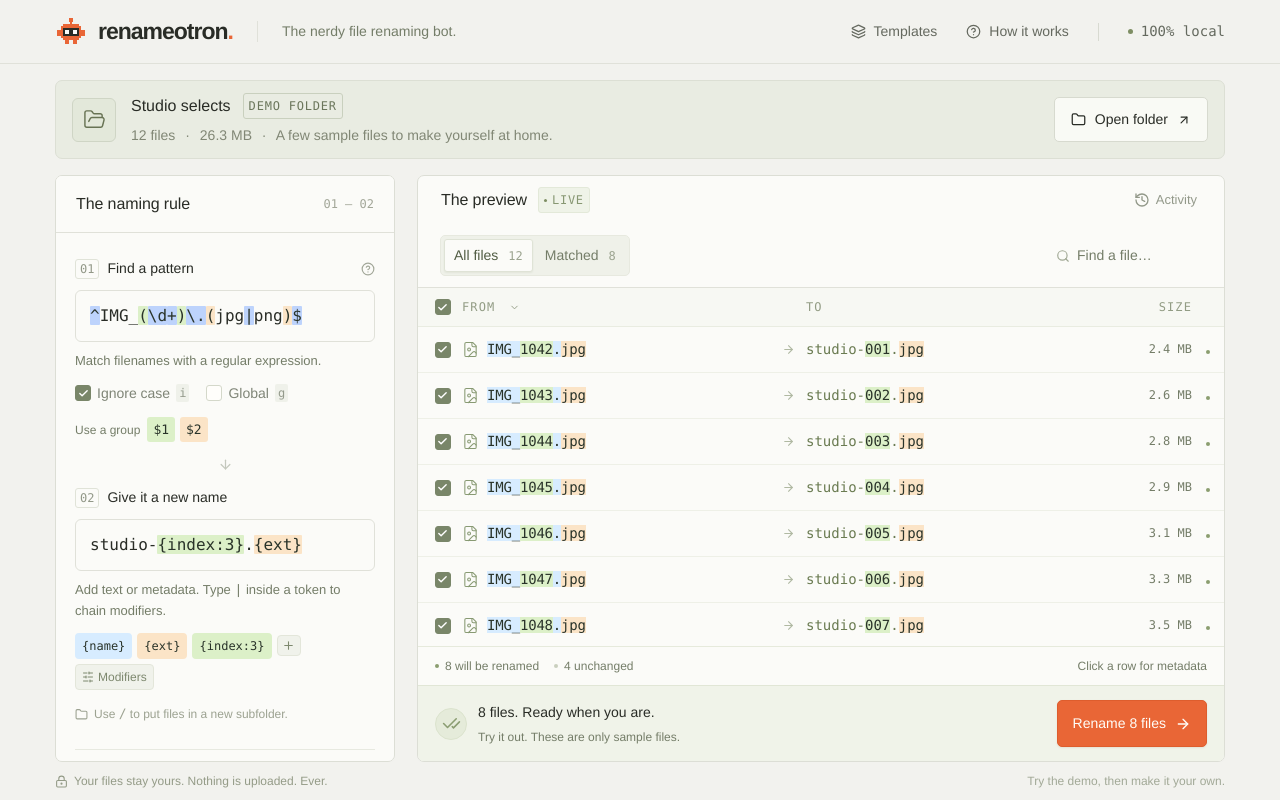
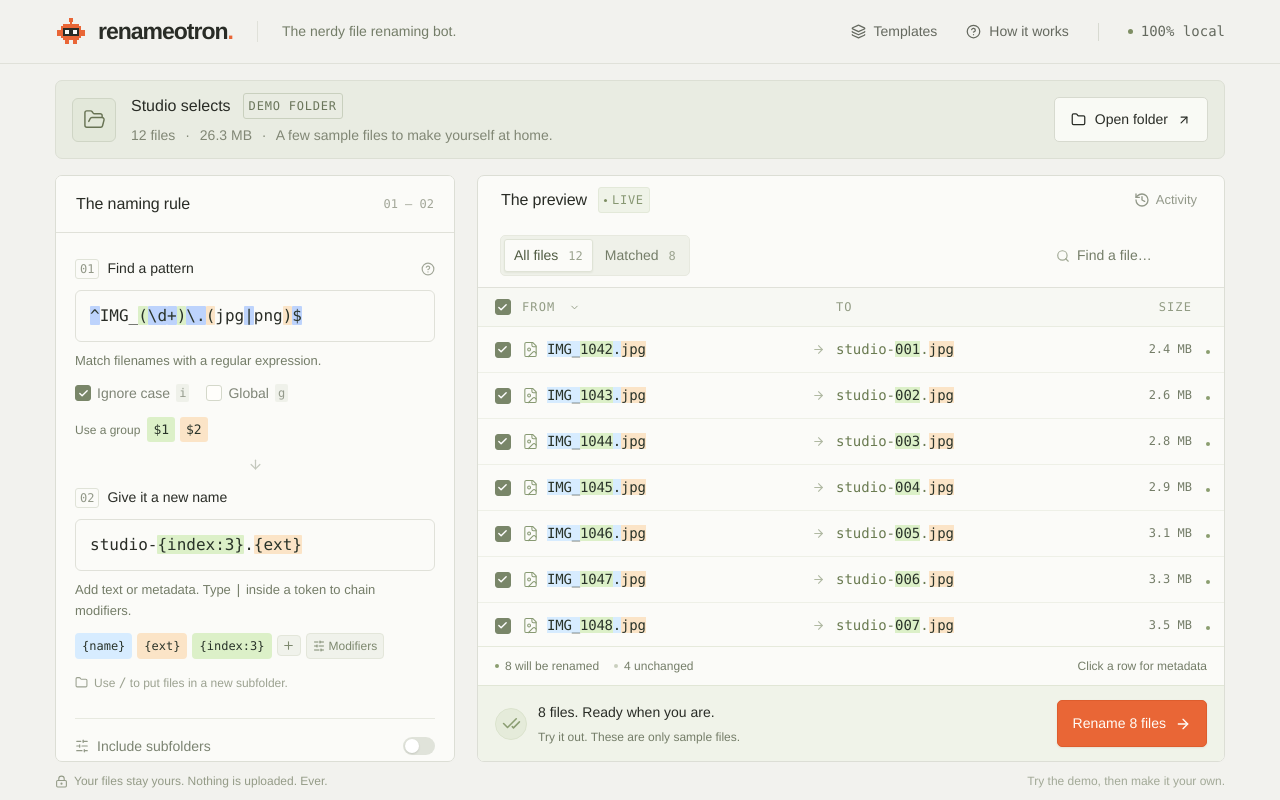
Before and after one commit to FrediBach/renameotron, a React (Vite) app: page / in a window 1280 px wide. Built offline with nearby package versions, Linux system fonts and the light colour scheme.

Commit message:
Widen the sidebar

```diff
--- a/src/index.css
+++ b/src/index.css
@@ -74,7 +74,7 @@ main { padding: 24px 55px 0; }
 .button-secondary { background: #e9ece2; color: #58644a; }
 .button-sm { padding: 8px 12px; font-size: var(--text-body); }
 .button-icon { padding: 9px; width: 34px; height: 34px; }
-.workspace { display: grid; grid-template-columns: 340px minmax(0, 1fr); align-items: stretch; gap: 22px; }
+.workspace { display: grid; grid-template-columns: 400px minmax(0, 1fr); align-items: stretch; gap: 22px; }
 .rule-panel, .preview-panel { background: var(--paper); border: 1px solid #dcded5; border-radius: 7px; overflow: hidden; box-shadow: 0 2px 4px #22290b02; }
 .panel-heading { height: 57px; padding: 0 20px; display: flex; align-items: center; justify-content: space-between; border-bottom: 1px solid var(--line); }
 .panel-heading h2, .preview-heading h2 { margin: 0; font-size: var(--text-title); font-weight: 550; letter-spacing: -.1px; }
@@ -265,7 +265,7 @@ main { padding: 24px 55px 0; }
 @keyframes fade-in { from { opacity: 0; } to { opacity: 1; } }
 
 @media (min-width: 1440px) {
-  .workspace { grid-template-columns: 360px minmax(0, 1fr); gap: 26px; }
+  .workspace { grid-template-columns: 420px minmax(0, 1fr); gap: 26px; }
   .site-header { height: 94px; }
   .file-table td { height: 46px; }
   .file-table-scroll { max-height: 590px; }
@@ -278,7 +278,7 @@ main { padding: 24px 55px 0; }
   .brand-tagline { display: none; }
   main { padding: 24px 30px 0; }
   .site-footer { margin: 0 30px; }
-  .workspace { grid-template-columns: 300px minmax(0, 1fr); gap: 17px; }
+  .workspace { grid-template-columns: 340px minmax(0, 1fr); gap: 17px; }
   .file-table .size-cell { display: none; }
   .filename-cell, .target-name { font-size: var(--text-body); }
   .rename-action { padding: 18px 17px; }
```
